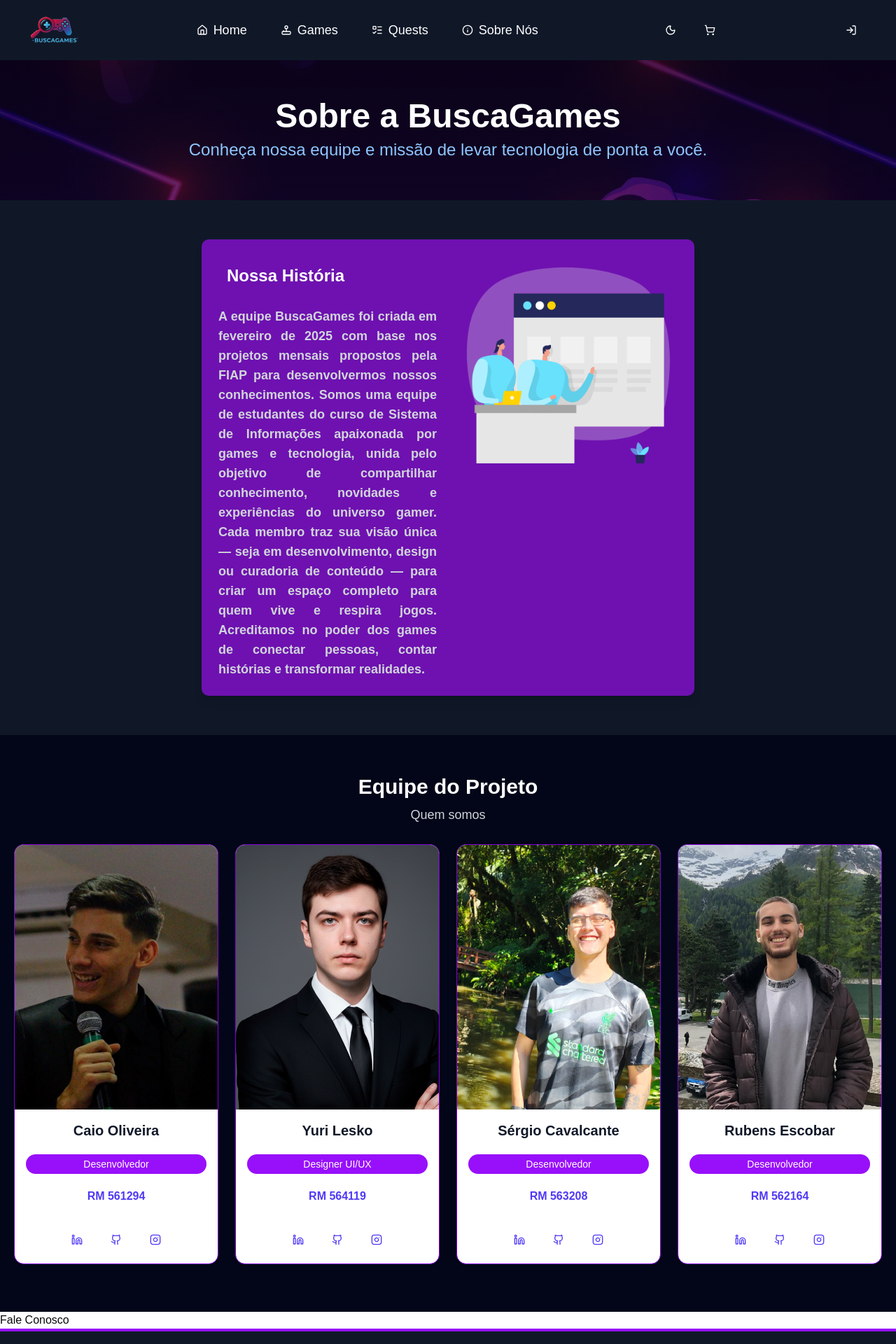
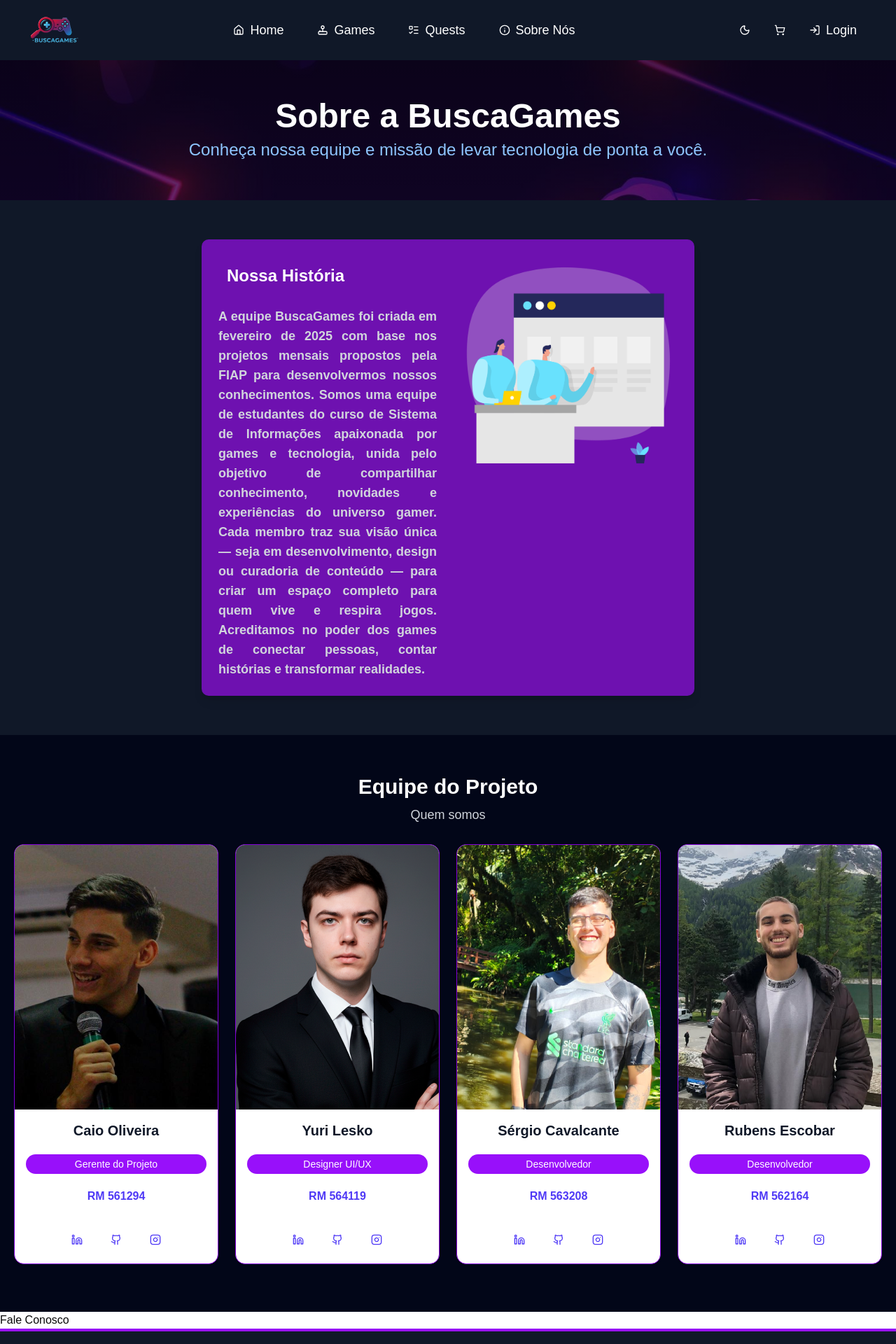
Before and after one commit to Lsko27/BuscaGames_2.0, a Next.js app: page /about in a window 1280 px wide. Shown: the top 1920 px of the page at 70% size. Built offline with nearby package versions, Linux system fonts and the light colour scheme.

Commit message:
chore: grouping MoonIcon, ShoppingCartIcon and LoginIcon on header

```diff
--- a/src/app/_components/header.tsx
+++ b/src/app/_components/header.tsx
@@ -25,12 +25,14 @@
         </Link>
       </div>
 
+      {/* Menu hamburguer (mobile) */}
       <div className="block md:hidden">
         <Button size="icon" variant="ghost" className="text-white">
           <MenuIcon />
         </Button>
       </div>
 
+      {/* Links */}
       <div className="hidden md:flex gap-6 text-white">
         <NavItem href="/" icon={<HomeIcon />} label="Home" />
         <NavItem href="/games" icon={<Joystick />} label="Games" />
@@ -38,18 +40,17 @@
         <NavItem href="/about" icon={<InfoIcon />} label="Sobre Nós" />
       </div>
 
-      <div className="hidden md:flex gap-2 text-white">
+      {/* Botões (lua, carrinho, login) */}
+      <div className="hidden md:flex flex-1 max-w-[200px] text-white justify-between">
         <Button size="lg" variant="ghost">
           <MoonIcon />
         </Button>
         <Button size="lg" variant="ghost">
           <ShoppingCart />
         </Button>
-      </div>
-
-      <div className="hidden md:block">
         <Button size="lg" variant="ghost" className="text-white">
           <LogIn />
+          <span className="text-lg">Login</span>
         </Button>
       </div>
     </div>
--- a/src/app/about/page.tsx
+++ b/src/app/about/page.tsx
@@ -8,7 +8,7 @@
     {
       imageUrl: "/profile1.png",
       name: "Caio Oliveira",
-      role: "Desenvolvedor",
+      role: "Gerente do Projeto",
       rm: "RM 561294",
       socialLinks: [
         {
```
